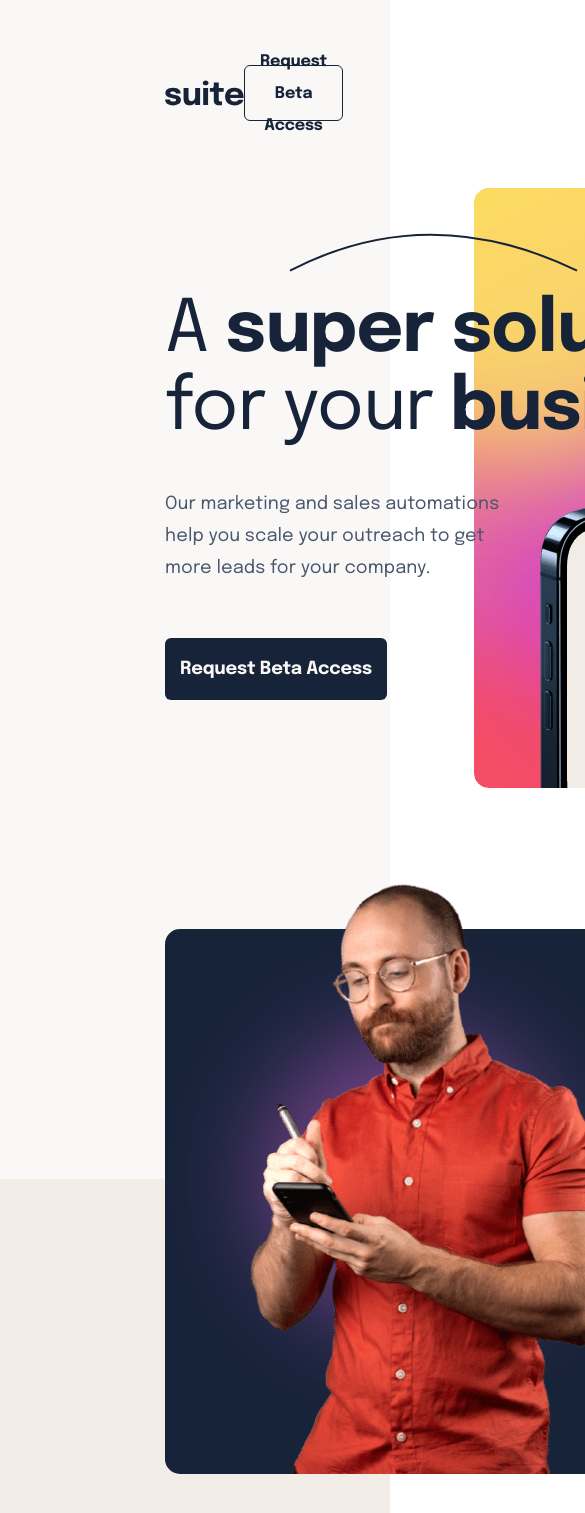
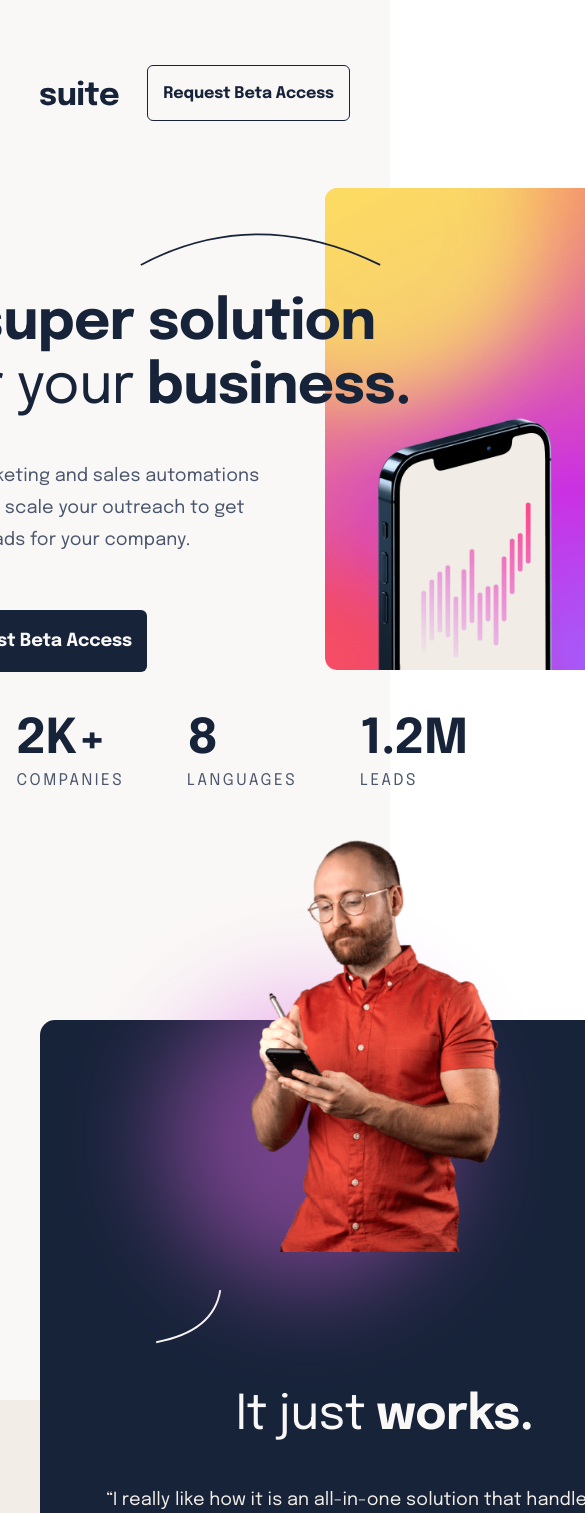
Before and after one commit to caarlosdamian/suite-landing, a React (Vite) app: page / in a window 390 px wide. Shown: the top 1513 px of the page, 585 px wide, since content can reach past the window. Built offline with nearby package versions, Linux system fonts and the light colour scheme.

Commit message:
finish tablet desing

```diff
--- a/src/App.scss
+++ b/src/App.scss
@@ -11,4 +11,8 @@ main {
   height: 100%;
   width: 100%;
   padding-top: 65px;
+  display: flex;
+  align-items: center;
+  justify-content: center;
+  flex-direction: column;
 }
--- a/src/sections/Footer/Footer.scss
+++ b/src/sections/Footer/Footer.scss
@@ -1,4 +1,4 @@
-@import '../../\ scss-const.scss';
+@import "../../\ scss-const.scss";
 
 .footer__container {
   background: $beige;
@@ -10,6 +10,10 @@
   padding-left: 167px;
   padding-right: 167px;
   justify-content: space-between;
+  @media (max-width: 768px) {
+    margin-top: 130px;
+    padding: 72px 40px;
+  }
 
   .footer__middle-text {
     font-weight: 400;
@@ -17,7 +21,7 @@
     line-height: 32px;
     text-align: center;
     letter-spacing: 0.0833333px;
-        color: #49566D;
+    color: #49566d;
   }
 
   .footer__right {
--- a/src/sections/Hero/Hero.scss
+++ b/src/sections/Hero/Hero.scss
@@ -3,7 +3,14 @@
   display: flex;
   align-items: center;
   justify-content: flex-end;
+  width: 100%;
+
+  @media (max-width: 768px) {
+    align-items: center;
+    justify-content: center;
   }
+}
+
 .hero__wrapper {
   background: #172339;
   border-radius: 15px;
@@ -11,85 +18,111 @@
   height: 545px;
   position: absolute;
   top: -250px;
-  left: 165px;
+  left: 250px;
   display: flex;
   align-items: flex-end;
   justify-content: flex-end;
   flex-direction: column;
   padding-right: 125px;
   padding-bottom: 88px;
+
+  @media (max-width: 768px) {
+    width: 689px;
+    height: 684px;
+    align-items: center;
+    justify-content: center;
+    padding: 0 58px;
+    top: -250px;
+    left: 40px;
+  }
 }
 
-.hero__img{
+.hero__wrapper-inner {
+  @media (max-width: 768px) {
+    display: flex;
+    align-items: center;
+    justify-content: center;
+    flex-direction: column;
+    width: 100%;
+  }
+}
+
+.hero__img {
   position: absolute;
   z-index: 2;
-    left:250px;
+  left: 250px;
+  @media (max-width: 768px) {
+   width: 252px;
+   top: -430px;
+  }
 }
 
-.hero__img-blur{
+.hero__img-blur {
   position: absolute;
   z-index: 1;
   left: 140px;
+  @media (max-width: 768px) {
+    left: 10%;
+    top: -400px;
+  }
 }
 
-.hero__img-pattern{
+.hero__img-pattern {
   left: 650px;
   top: -100px;
   position: absolute;
   z-index: 1;
+  @media (max-width: 768px) {
+    left: 40%;
+    top: 20px;
   }
-.hero__footer{
+}
+
+.hero__footer {
   font-weight: 400;
   font-size: 48px;
   line-height: 56px;
-    /* identical to box height, or 117% */
-
   letter-spacing: -0.5px;
-
-    color: #FAF8F6;
+  color: #faf8f6;
   margin-bottom: 40px;
   text-align: start;
 
+  @media (max-width: 768px) {
+    margin-top: 342px;
+  }
 }
 
-.hero__text{
+.hero__text {
   font-weight: 400;
   font-size: 20px;
   line-height: 35px;
-/* or 175% */
-
   letter-spacing: 0.1px;
-
-/* Cream */
-
-color: #F3EDE7;
+  color: #f3ede7;
   width: 350px;
   margin-bottom: 40px;
+
+  @media (max-width: 768px) {
+    width: 573px;
+    font-weight: 400;
+    font-size: 18px;
+    line-height: 32px;
+    text-align: center;
+    letter-spacing: 0.09px;
+  }
 }
 
-.hero__footer-header{
+.hero__footer-header {
   font-weight: 700;
   font-size: 18px;
   line-height: 32px;
-/* identical to box height, or 178% */
-
   letter-spacing: -0.18px;
-
-/* Cream White */
-
-color: #FAF8F6;
-
+  color: #faf8f6;
 }
 
-.hero__footer-subtitle{
+.hero__footer-subtitle {
   font-weight: 400;
   font-size: 16px;
   line-height: 26px;
-/* identical to box height, or 162% */
-
   letter-spacing: 2.5px;
-
-/* Cream */
-
-color: #F3EDE7;
+  color: #f3ede7;
 }
--- a/src/sections/Hero/Hero.tsx
+++ b/src/sections/Hero/Hero.tsx
@@ -1,16 +1,15 @@
 import React from "react";
-import jeremy from '../../assets/image-jeremy-large.png'
-import pattern from '../../assets/pattern-curved-line-2.svg'
-import patternBlur from '../../assets/pattern-blur.svg'
+import jeremy from "../../assets/image-jeremy-large.png";
+import pattern from "../../assets/pattern-curved-line-2.svg";
+import patternBlur from "../../assets/pattern-blur.svg";
 
-import './Hero.scss'
+import "./Hero.scss";
 
 export const Hero = () => {
   return (
     <div className="hero__container">
       <img src={jeremy} alt="jeremy" className="hero__img" />
       <img src={pattern} alt="pattern" className="hero__img-pattern" />
-      <img src={jeremy} alt="jeremy" className="hero__img" />
       <img src={patternBlur} alt="patternBlur" className="hero__img-blur" />
       <div className="hero__wrapper">
         <div className="hero__wrapper-inner">
--- a/src/sections/Navbar/Navbar.scss
+++ b/src/sections/Navbar/Navbar.scss
@@ -4,5 +4,8 @@
     justify-content: space-between;
     margin-bottom: 67px;
     padding: 0 165px;
-
+    width: 100%;
+    @media (max-width: 768px) {
+        padding: 0 40px;
+      }
 }
--- a/src/sections/Top/Top.scss
+++ b/src/sections/Top/Top.scss
@@ -7,22 +7,43 @@
   position: relative;
   margin-bottom: 479px;
   padding: 0 165px;
+  width: 1110px;
+
+  @media (max-width: 768px) {
+    padding: 0 40px;
+    flex-direction: column;
+    width: 689px;
+    height: 482px;
+    margin-bottom: 600px;
+  }
 
   .img-circle {
     position: absolute;
     left: 289px;
     top: 45px;
     z-index: 2;
+    @media (max-width: 768px) {
+      width: 241px;
+    }
   }
+
   .img-cellphone {
     position: absolute;
     top: 0;
     left: 474px;
+
+    @media (max-width: 768px) {
+      width: 281px;
+      height: 482px;
+    }
+
   }
+
   .top__left {
     z-index: 2;
+
     .top__left-header {
-        margin-top: 104px;
+      margin-top: 104px;
       font-weight: 700;
       font-size: 72px;
       line-height: 78px;
@@ -32,10 +53,26 @@
       margin-bottom: 40px;
       z-index: 9999;
 
+      @media (max-width: 768px) {
+        font-weight: 700;
+        font-size: 56px;
+        line-height: 64px;
+        width: 540px;
+        letter-spacing: -0.777778px;
+      }
+
       .top__left-strong {
         font-weight: 400;
+
+        @media (max-width: 768px) {
+          font-weight: 400;
+          font-size: 56px;
+          line-height: 64px;
+          letter-spacing: -0.777778px;
+        }
       }
     }
+
     .top__left-text {
       font-weight: 400;
       font-size: 18px;
@@ -54,12 +91,19 @@
     flex-direction: column;
     gap: 63px;
     height: 375px;
+    margin-left: 94px;
+
+    @media (max-width: 768px) {
+      padding: 40px;
+      flex-direction: row;
+    }
 
     .top__right-labels {
       display: flex;
       justify-content: center;
       align-items: flex-start;
       flex-direction: column;
+
       .top_right-header {
         font-weight: 700;
         font-size: 48px;
@@ -67,6 +111,7 @@
         letter-spacing: -0.5px;
         color: $dark-blue;
       }
+
       .top_right-subtitle {
         font-weight: 400;
         font-size: 16px;
```
Lines whose indentation alone changed are shown as unchanged.
